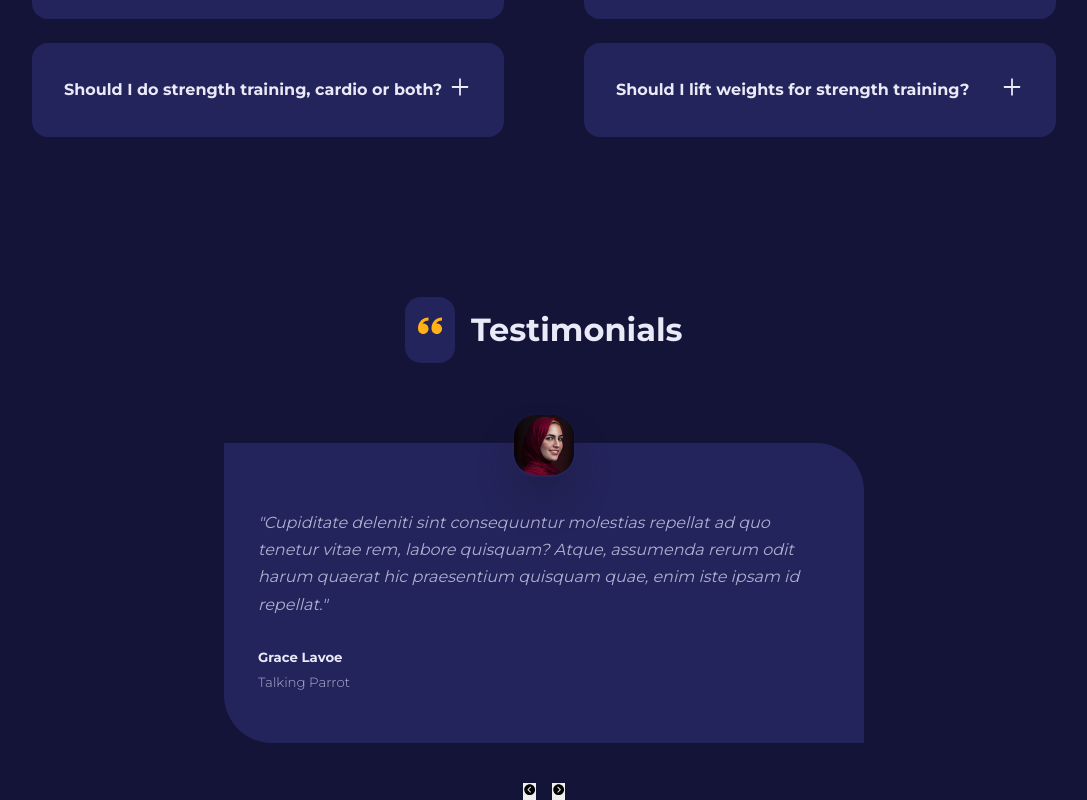
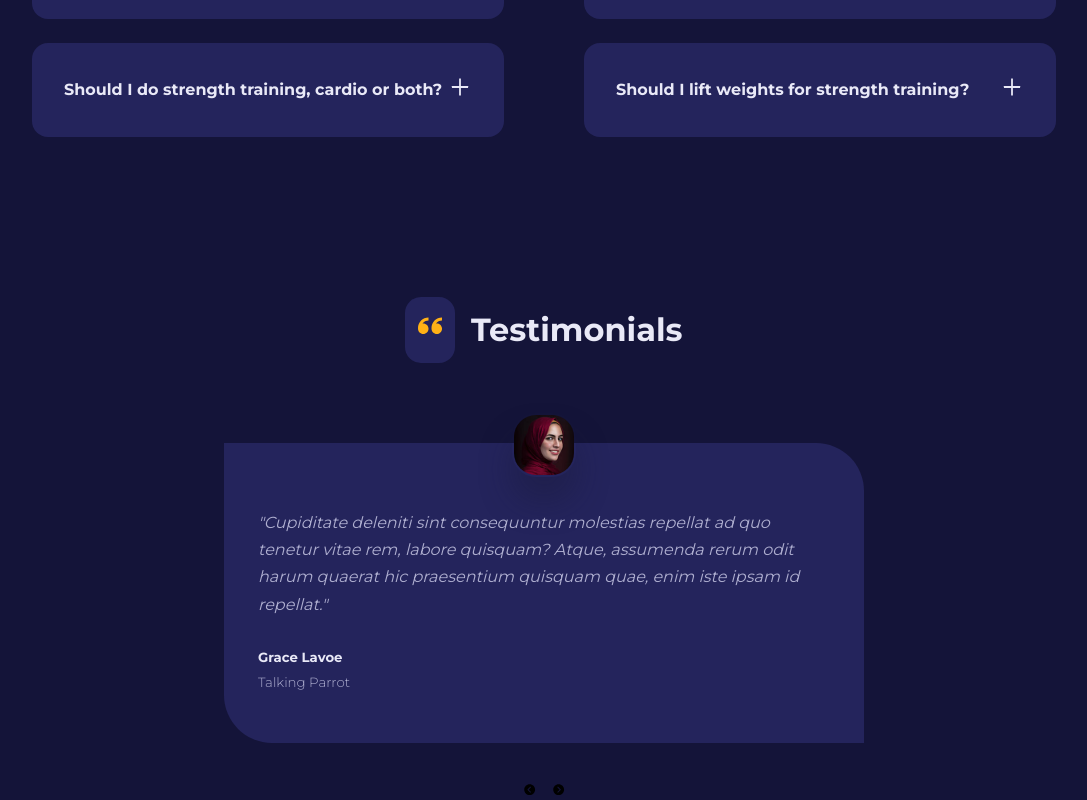
Before and after one commit to Eddysam2000/XP-Fitness, a React (Create React App) app: page / in a window 1280 px wide. Shown: the part 2708-3508 px from the top of the page, without its empty margins (96-1183 px from the left). Built offline with nearby package versions, Linux system fonts and the light colour scheme.

Commit message:
testimonial added

```diff
--- a/src/pages/home/home.css
+++ b/src/pages/home/home.css
@@ -209,3 +209,8 @@
     justify-content: center;
     gap: 1rem;
 }
+
+.testimonials_btn {
+    cursor: pointer;
+    background: transparent;
+}
```
